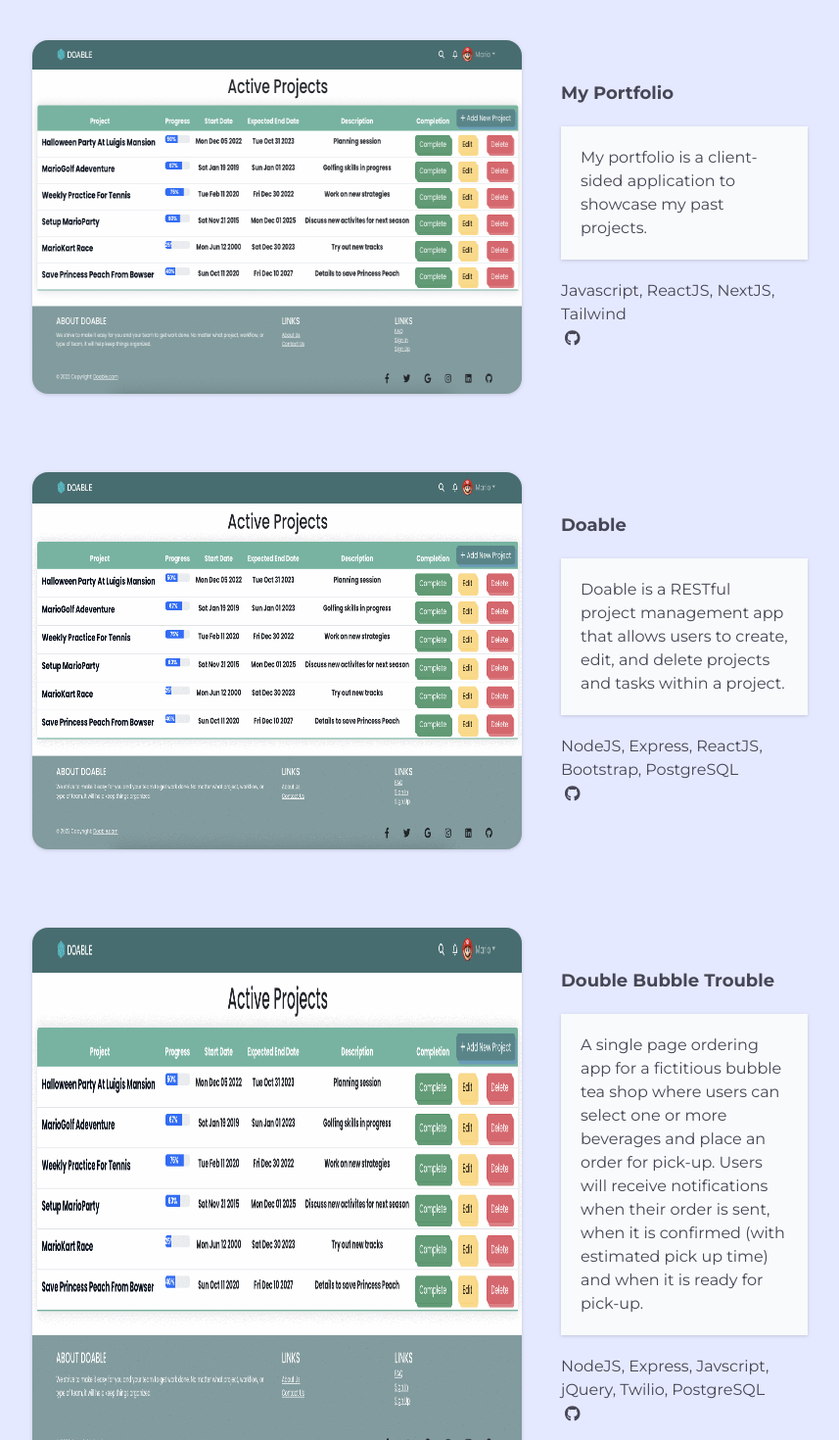
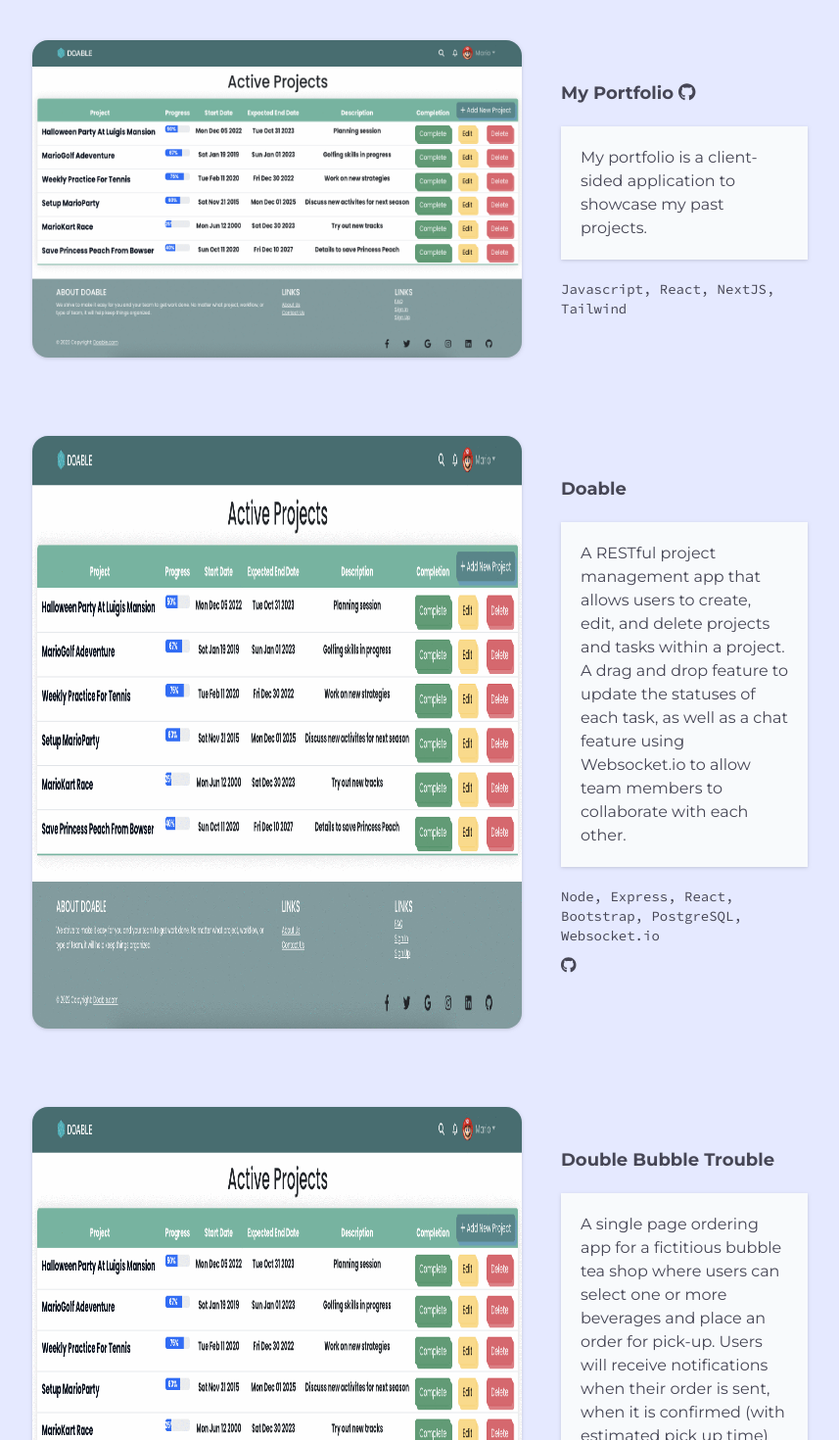
Before and after one commit to rosanna-z/my-portfolio, a Next.js app: page / in a window 1280 px wide. Shown: the part 1330-2800 px from the top of the page at 98% size, without its empty margins (191-1048 px from the left). Built offline with nearby package versions, Linux system fonts and the light colour scheme.

Commit message:
Add custom font

```diff
--- a/app/About.js
+++ b/app/About.js
@@ -35,14 +35,14 @@ export default function About() {
                     icon={faCaretRight}
                     className="text-bg-color"
                   />
-                  &nbsp;React.js
+                  &nbsp;React
                 </li>
                 <li>
                   <FontAwesomeIcon
                     icon={faCaretRight}
                     className="text-bg-color"
                   />
-                  &nbsp;Node.js
+                  &nbsp;Node
                 </li>
                 <li>
                   <FontAwesomeIcon
--- a/app/Projects.js
+++ b/app/Projects.js
@@ -8,6 +8,11 @@ import {
   faChevronCircleLeft,
   faCircle,
 } from "@fortawesome/free-solid-svg-icons";
+import { Source_Code_Pro } from "@next/font/google";
+
+const SourceCode = Source_Code_Pro({
+  subsets: ["latin"],
+});
 
 export default function Projects() {
   return (
@@ -23,20 +28,30 @@ export default function Projects() {
             className="drop-shadow rounded-2xl"
           />
           <div className="flex flex-col p-10">
-            <p className="text-lg font-semibold">My Portfolio</p>
+            <p className="text-lg font-semibold">
+              My Portfolio&nbsp;
+              <a href="https://github.com/rosanna-z/my-portfolio">
+                <FontAwesomeIcon
+                  icon={faGithub}
+                  className="justify-self-start cursor-pointer"
+                />
+              </a>
+            </p>
             <article className="bg-slate-50 w-500 h-500 p-5 my-5 drop-shadow">
               My portfolio is a client-sided application to showcase my past
               projects.
             </article>
-            Javascript, ReactJS, NextJS, Tailwind
-            <span className="inline-block">
-              <a href="https://github.com/rosanna-z/Doable">
+            <div className={`${SourceCode.className} text-sm`}>
+              Javascript, React, NextJS, Tailwind
+            </div>
+            {/* <span className="inline-block">
+              <a href="https://github.com/rosanna-z/my-portfolio">
                 <FontAwesomeIcon
                   icon={faGithub}
-                  className="justify-self-start m-1 cursor-pointer"
+                  className="justify-self-start my-3 cursor-pointer"
                 />
               </a>
-            </span>
+            </span> */}
           </div>
         </div>
         <div className="flex flex-row justify-center mx-36 mb-20">
@@ -50,15 +65,20 @@ export default function Projects() {
           <div className="flex flex-col p-10">
             <p className="text-lg font-semibold">Doable</p>
             <article className="bg-slate-50 w-500 h-500 p-5 my-5 drop-shadow">
-              Doable is a RESTful project management app that allows users to
-              create, edit, and delete projects and tasks within a project.
+              A RESTful project management app that allows users to create,
+              edit, and delete projects and tasks within a project. A drag and
+              drop feature to update the statuses of each task, as well as a
+              chat feature using Websocket.io to allow team members to
+              collaborate with each other.
             </article>
-            NodeJS, Express, ReactJS, Bootstrap, PostgreSQL
+            <div className={`${SourceCode.className} text-sm`}>
+              Node, Express, React, Bootstrap, PostgreSQL, Websocket.io
+            </div>
             <span className="inline-block">
               <a href="https://github.com/rosanna-z/Doable">
                 <FontAwesomeIcon
                   icon={faGithub}
-                  className="justify-self-start m-1 cursor-pointer"
+                  className="justify-self-start my-3 cursor-pointer"
                 />
               </a>
             </span>
@@ -75,18 +95,20 @@ export default function Projects() {
           <div className="flex flex-col p-10">
             <p className="text-lg font-semibold">Double Bubble Trouble</p>
             <article className="bg-slate-50 w-500 h-500 p-5 my-5 drop-shadow">
-              A single page ordering app for a fictitious bubble tea
-              shop where users can select one or more beverages and place an
-              order for pick-up. Users will receive notifications when their
-              order is sent, when it is confirmed (with estimated pick up time)
-              and when it is ready for pick-up.
+              A single page ordering app for a fictitious bubble tea shop where
+              users can select one or more beverages and place an order for
+              pick-up. Users will receive notifications when their order is
+              sent, when it is confirmed (with estimated pick up time) and when
+              it is ready for pick-up.
             </article>
-            NodeJS, Express, Javscript, jQuery, Twilio, PostgreSQL
+            <div className={`${SourceCode.className} text-sm`}>
+              Node, Express, Javscript, jQuery, Twilio, PostgreSQL
+            </div>
             <span className="inline-block">
-              <a href="https://github.com/rosanna-z/Doable">
+              <a href="https://github.com/rosanna-z/FoodOrderApp_MidTermProject">
                 <FontAwesomeIcon
                   icon={faGithub}
-                  className="justify-self-start m-1 cursor-pointer"
+                  className="justify-self-start my-3 cursor-pointer"
                 />
               </a>
             </span>
```
